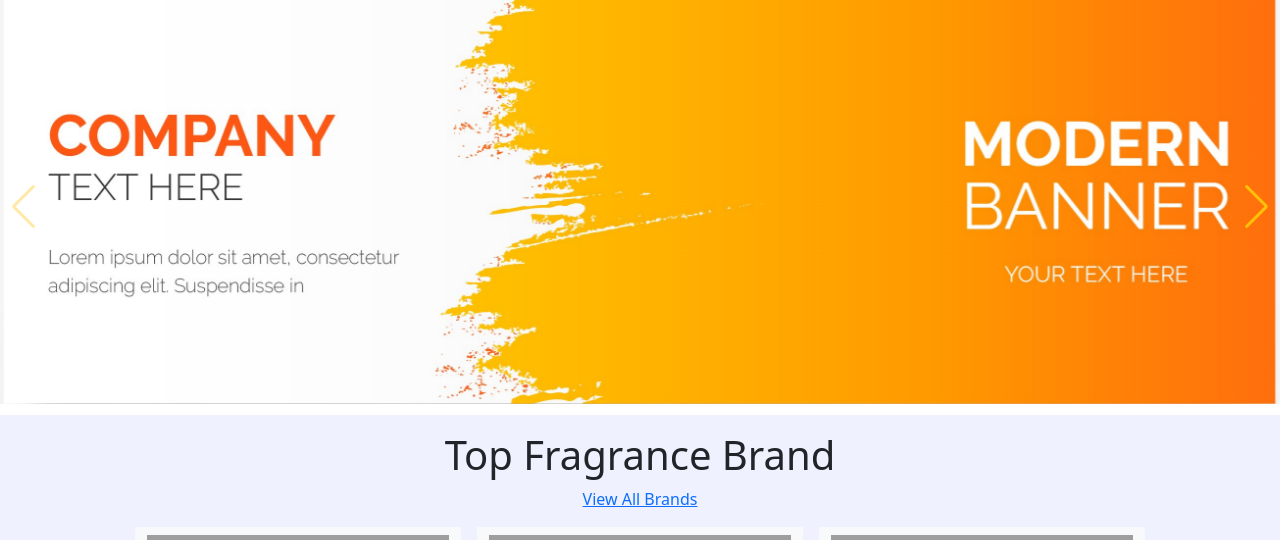
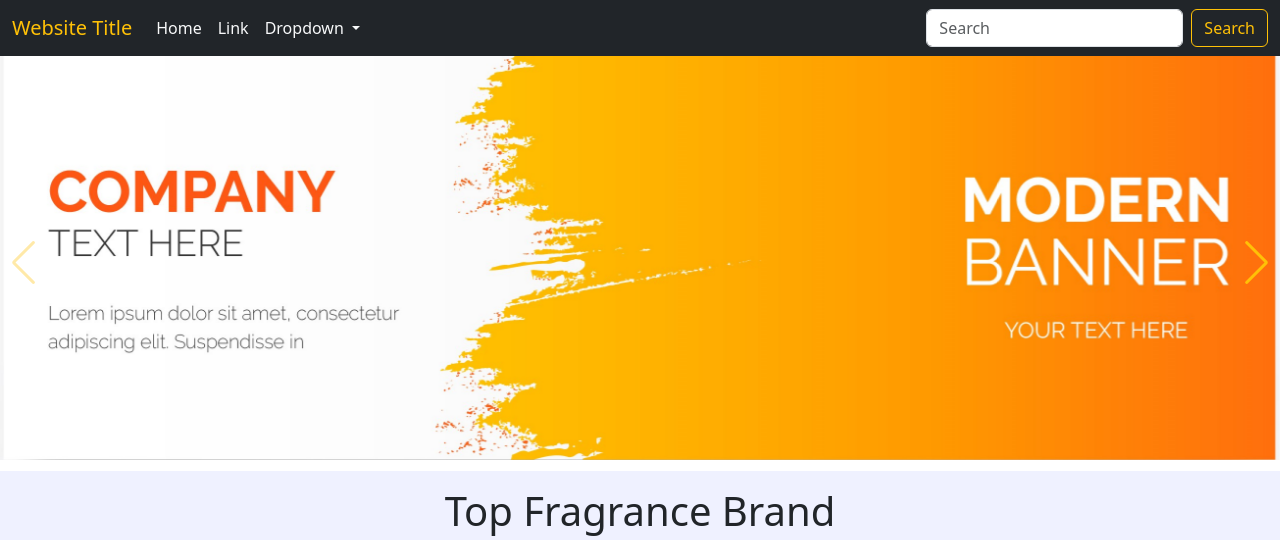
Before and after one commit to ArafatAkashAkku/Fatima-Perfume-HTML-CSS-BOOTSRAP-JS-PHP-MYSQL, a PHP site: page / in a window 1280 px wide. Shown: the top 540 px of the page. Run offline with PHP 8.4, Linux system fonts and the light colour scheme; some libraries are stand-ins or nearby versions; grey boxes are pictures that could not be loaded.

Commit message:
Header Added

```diff
--- a/css/index.css
+++ b/css/index.css
@@ -21,6 +21,11 @@ html{
 }
 
 /* html body end */
+
+.navigation-header{
+    width: 100%;
+    z-index: 1000;
+}
 
 /* view all brands section start  */
 
@@ -56,11 +61,18 @@ background-color: #fff;
 
 /* best sellers section start  */
 
+/* reviews section start  */
 
 .review-bg{
 background-color: rgba(191,198,254,.25);
 }
 
+/* reviews section end  */
+
+.form-control:focus {
+    border-color: #ffc107 !important;
+    box-shadow: inset 0 1px 1px #ffc107, 0 0 8px #ffc107 !important;
+}
 
 /* custom scrollbar section start */
 
@@ -74,9 +86,9 @@ background-color: rgba(191,198,254,.25);
 
 ::-webkit-scrollbar-thumb {
     background-clip: content-box;
-    background-color: #e7ab3c;
+    background-color: #ffc107;
     border-radius: 4px;
-    border: 1px solid #e7ab3c;
+    border: 1px solid #ffc107;
 }
 
 /* custom scrollbar section end */
--- a/index.html
+++ b/index.html
@@ -20,6 +20,40 @@
 </head>
 
 <body class="overflow-x-hidden">
+
+    <header>
+
+        <nav class="navbar navbar-expand-lg bg-dark top-0 start-0 navigation-header">
+            <div class="container-fluid">
+              <a class="navbar-brand text-warning" href="#">Website Title</a>
+              <button class="navbar-toggler bg-light" type="button" data-bs-toggle="collapse" data-bs-target="#navbarSupportedContent" aria-controls="navbarSupportedContent" aria-expanded="false" aria-label="Toggle navigation">
+                <span class="navbar-toggler-icon"></span>
+              </button>
+              <div class="collapse navbar-collapse" id="navbarSupportedContent">
+                <ul class="navbar-nav me-auto mb-2 mb-lg-0">
+                  <li class="nav-item">
+                    <a class="nav-link active text-light" aria-current="page" href="#">Home</a>
+                  </li>
+                  <li class="nav-item">
+                    <a class="nav-link text-light" href="#">Link</a>
+                  </li>
+                  <li class="nav-item dropdown">
+                    <a class="nav-link dropdown-toggle text-light" href="#" role="button" data-bs-toggle="dropdown" aria-expanded="false">
+                      Dropdown
+                    </a>
+                    <ul class="dropdown-menu bg-dark">
+                      <li><a class="dropdown-item text-light bg-dark" href="#">Action</a></li>
+                    </ul>
+                  </li>
+                </ul>
+                <form class="d-flex" role="search">
+                  <input class="form-control me-2" type="search" placeholder="Search" aria-label="Search">
+                  <button class="btn btn-outline-warning" type="submit">Search</button>
+                </form>
+              </div>
+            </div>
+          </nav>
+    </header>
 
     <!-- main start  -->
     <main>
@@ -77,7 +111,7 @@
                     </div>
                 </div>
                 <button id="load-more"
-                    class="px-3 py-2 mt-3 border border-2 border-warning bg-warning text-light rounded-2">Load
+                    class="px-3 py-2 mt-3 border border-2 border-warning bg-warning rounded-2">Load
                     More</button>
             </div>
         </section>
@@ -319,20 +353,20 @@
                     <h5 class="text-light">Website Title</h5>
                     <ul class="nav flex-column">
                         <li class="nav-item mb-2"><a href="mailto:arafatakash5@gmail.com"
-                                class="nav-link p-0 text-light"><i class="fa-solid fa-envelope"></i></a></li>
+                                class="nav-link p-0 text-light"><i class="fa-solid fa-envelope text-warning"></i></a></li>
                         <li class="nav-item mb-2"><a href="tel:+8801798480941" class="nav-link p-0 text-light"><i
-                                    class="fa-solid fa-phone"></i></a></li>
+                                    class="fa-solid fa-phone text-warning"></i></a></li>
                     </ul>
                 </div>
 
                 <div class="col-12 col-md-2 mb-3">
                     <h5 class="text-light">Navbar</h5>
                     <ul class="nav flex-column">
-                        <li class="nav-item mb-2"><a href="#" class="nav-link p-0 text-light">Top Fraggrance</a></li>
-                        <li class="nav-item mb-2"><a href="#" class="nav-link p-0 text-light">Best Seller</a></li>
-                        <li class="nav-item mb-2"><a href="#" class="nav-link p-0 text-light">New Arrivals</a></li>
-                        <li class="nav-item mb-2"><a href="#" class="nav-link p-0 text-light">Reviews</a></li>
-                        <li class="nav-item mb-2"><a href="#" class="nav-link p-0 text-light">Top Picks For You</a></li>
+                        <li class="nav-item mb-2"><a href="#view-all-brands" class="nav-link p-0 text-light">Top Fraggrance</a></li>
+                        <li class="nav-item mb-2"><a href="#best-sellers" class="nav-link p-0 text-light">Best Seller</a></li>
+                        <li class="nav-item mb-2"><a href="#new-arrivals" class="nav-link p-0 text-light">New Arrivals</a></li>
+                        <li class="nav-item mb-2"><a href="#reviews" class="nav-link p-0 text-light">Reviews</a></li>
+                        <li class="nav-item mb-2"><a href="#top-picks-for-you" class="nav-link p-0 text-light">Top Picks For You</a></li>
                     </ul>
                 </div>
 
--- a/js/index.js
+++ b/js/index.js
@@ -34,3 +34,14 @@ yearUpdate.forEach((element) => {
 document.oncontextmenu = (element) => {
     element.preventDefault();
 }
+
+const navigationBar = document.querySelector(".navigation-header");
+
+// windows scroll function
+window.onscroll = () => {
+    if (document.body.scrollTop > 100 || document.documentElement.scrollTop > 100) {
+        navigationBar.style.position = "fixed";
+    }else{
+        navigationBar.style.position = "relative";
+    }
+}
```
